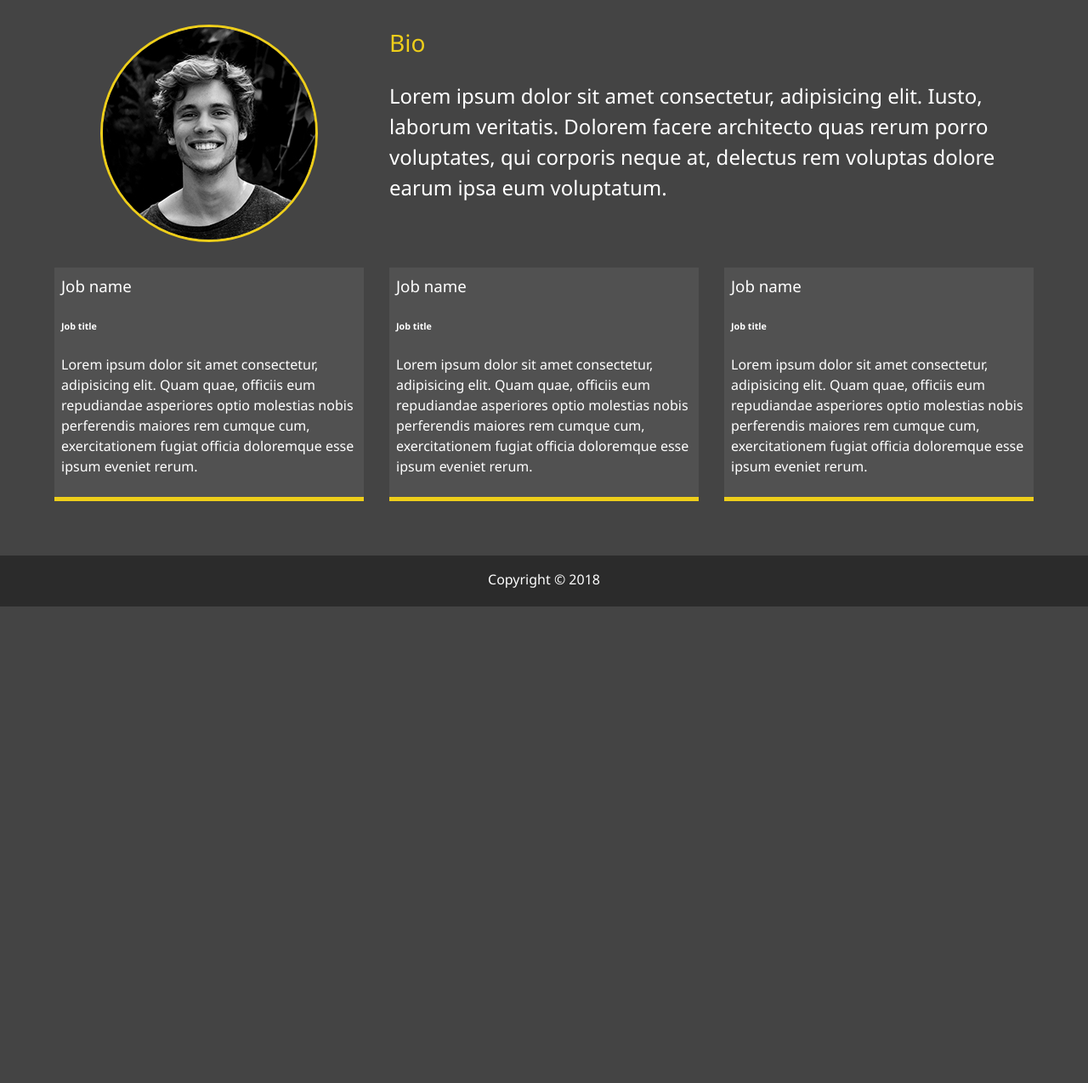
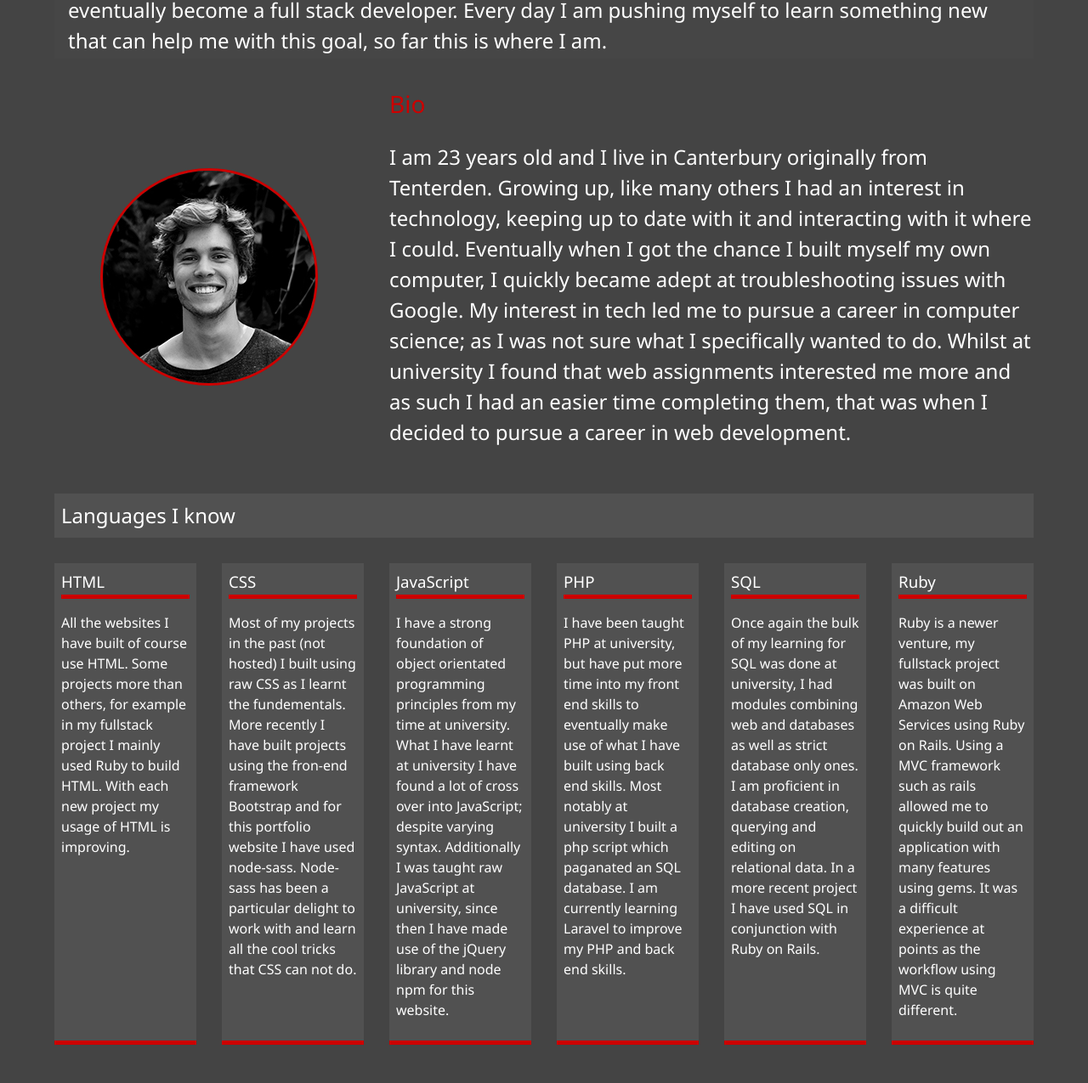
Before and after one commit to ck367/portfolio2, a website: page dist/about.html in a window 1280 px wide. Shown: the part 325-1600 px from the top of the page at 85% size. Before the commit the page ends 1039 px from the top, so only its background shows below. Drawn offline with Linux system fonts and the light colour scheme.

Commit message:
Updated: written content

```diff
--- a/scss/_config.scss
+++ b/scss/_config.scss
@@ -1,6 +1,6 @@
 // Variables and mixin
 $primary-color: #444;
-$secondary-color: #eece1a;
+$secondary-color: #cc0000;
 $show-home-image: true;
 $home-image: url(../img/background.jpg);
 $background-opacity: 0.7;
--- a/scss/main.scss
+++ b/scss/main.scss
@@ -78,9 +78,10 @@ main {
   display: grid;
   grid-gap: 30px;
   grid-template-areas:
-    "bioimage bio bio"
-    "job1 job2 job3";
-  grid-template-columns: repeat(3, 1fr);
+    "bioimage bioimage bio bio bio bio"
+    "lng-title lng-title lng-title lng-title lng-title lng-title"
+    "job1 job2 job3 job4 job5 job6";
+  grid-template-columns: repeat(6, 1fr);
 
   .bio-image {
     grid-area: bioimage;
@@ -92,6 +93,12 @@ main {
   .bio {
     grid-area: bio;
     font-size: 1.5rem;
+  }
+
+  .lng-title {
+    grid-area: lng-title;
+    background: lighten($primary-color, 5);
+    padding: 0.5rem;
   }
 
   .job-1 {
@@ -106,10 +113,26 @@ main {
     grid-area: job3;
   }
 
+  .job-4 {
+    grid-area: job4;
+  }
+
+  .job-5 {
+    grid-area: job5;
+  }
+
+  .job-6 {
+    grid-area: job6;
+  }
+
   .job {
     background: lighten($primary-color, 5);
     padding: 0.5rem;
     border-bottom: $secondary-color 5px solid;
+
+    h3 {
+      border-bottom: $secondary-color 5px solid;
+    }
   }
 }
 
```
Also changed, not shown: dist/about.html, dist/contact.html, dist/css/main.css, dist/img/background2.jpg (added), dist/index.html, dist/work.html, 1 other file.
